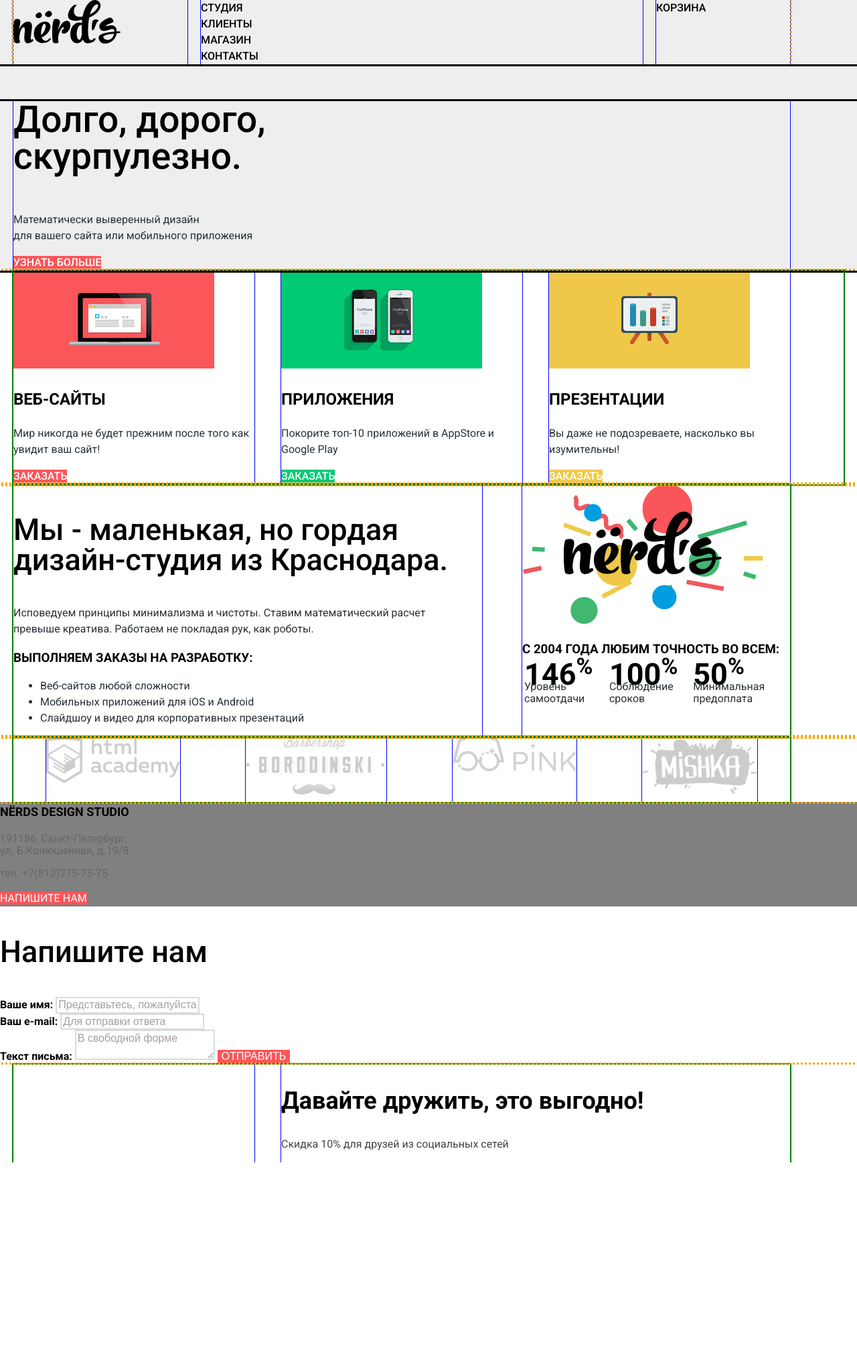
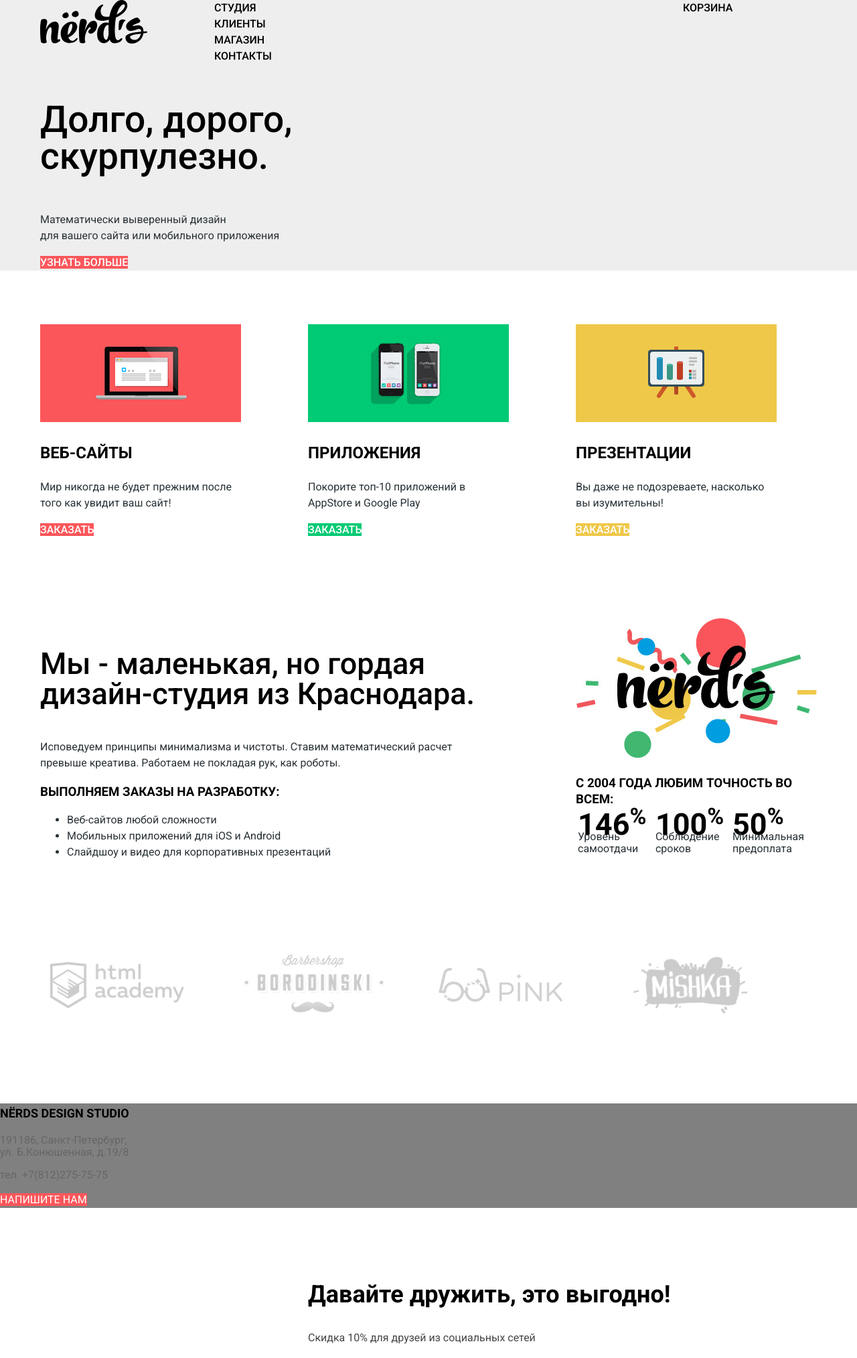
Before and after one commit to dmitryvagin/453961-nerds, a plain HTML site: page index.html in a window 1280 px wide. Shown: the whole page at 67% size. Before the commit the page ends 1735 px from the top, so only its background shows below. Drawn offline with Linux system fonts and the light colour scheme.

Commit message:
Сетка Nerds

```diff
--- a/css/style.css
+++ b/css/style.css
@@ -337,7 +337,7 @@ a {
     border-bottom: 2px solid #fb565a;
 }
 
-.container-heading {
+.main-heading {
     font-size: 55px;
     font-weight: 500;
     line-height: 55px;
@@ -499,230 +499,191 @@ a {
 
 /* Сетка хедера */
 
-.header-wrapper {
-    outline: 3px solid black;
+.main-header {
+    margin-bottom: 80px;
 }
 
 .main-navigation {
     display: flex;
-    width: 1160px;
-    margin: 0 20px;
-    outline: 3px dotted orange;
-    justify-content: space-between;
+    justify-content: space-between
 }
 
 .main-header-logo {
-    outline: 1px solid blue;
-    width: 260px;
+    width: 200px;
 }
 
 .site-navigation {
-    outline: 1px solid blue;
+    width: 640px;
     margin: 0;
     padding: 0;
-    width: 660px;
+    list-style: none;
 }
 
 .site-navigation-basket {
-    outline: 1px solid blue;
     width: 200px;
 }
 
-.slide-1 {
-    outline: 3px solid black;
+.container {
+    width: 1160px;
+    margin: 0 auto;
+    padding: 0 20px;
 }
 
-.promo {
-    width: 1160px;
-    margin: 0 20px;
-    outline: 1px solid blue;
+.promo-content {
+    width: 400px;
 }
 
 /* Сетка раздела услуг */
 
-.main-container {
-
-}
-
-.services-wrapper {
-    outline: 3px dotted orange;
-}
-
-.services {
-    margin: 0 20px;
-    outline: 2px solid green;
-}
-
 .services-list {
     display: flex;
-    flex: wrap;
-    width: 1160px;
     margin: 0;
     padding: 0;
+    list-style: none;
 }
 
 .services-item {
-    width: 360px;
-    margin-right: 40px;
-    outline: 1px solid blue;
+    width: 300px;
+    margin-right: 100px;
 }
 
 .services-item:nth-child(3n) {
     margin-right: 0;
-    outline: 1px solid blue;
 }
 
-/* Сетка раздела информации */
-
-.info-wrapper {
-    outline: 3px dotted orange;
+.services {
+    margin-bottom: 80px;
 }
 
-.info {
+/* Сетка раздела с информацией */
+
+.info-columns {
     display: flex;
-    width: 1160px;
-    margin: 0 20px;
-    outline: 2px solid green;
+    justify-content: space-between;
+    padding-top: 40px;
+    margin-bottom: 80px;
 }
 
 .about {
-    width: 700px;
-    margin-right: 60px;
-    outline: 1px solid blue;
+    width: 760px;
 }
 
 .stats {
-    width: 400px;
-    outline: 1px solid blue;
+    width: 360px;
 }
 
-/* Сетка раздела клиентов */
-
-.clients-wrapper {
-    outline: 3px dotted orange;
-}
+/* Сетка раздела с клиентами */
 
 .clients {
-    width: 1160px;
-    margin: 0 20px;
-    outline: 2px solid green;
+    padding-top: 45px;
+    margin-bottom: 45px;
 }
 
 .clients-list {
     display: flex;
+    justify-content: space-around;
+    align-items: center;
     margin: 0;
     padding: 0;
-    justify-content: space-around;
+    list-style: none;
 }
 
 .clients-item {
-    outline: 1px solid blue;
+    width: 260px;
 }
 
 /* Сетка футера */
 
-.footer-map {
-    background-color: gray;
+.main-footer {
+    padding-top: 80px;
 }
 
-.footer-wrapper {
-    outline: 3px dotted orange;
+.footer-map {
+    background-color: grey;
 }
 
 .footer-last {
-    display: flex;
-    justify-content: space-between;
-    width: 1160px;
-    margin: 0 20px;
-    outline: 2px solid green;
+    padding-top: 75px;
+    padding-bottom: 75px;
 }
 
 .footer-social {
     margin: 0;
     padding: 0;
     width: 360px;
-    outline: 1px solid blue;
 }
 
 .footer-promo {
+    margin: 0;
+    padding: 0;
     width: 760px;
-    outline: 1px solid blue;
+}
+
+.footer-last .container {
+    display: flex;
+    justify-content: space-between;
 }
 
 /* Сетка страницы CATALOG */
 
-.container-heading {
-    outline: 1px solid blue;
-    width: 760px;
-    margin-left: auto;
-    margin-right: auto;
+.main-heading {
+    text-align: center;
+    padding-top: 85px;
+    padding-bottom: 115px;
 }
 
-.main-wrapper {
-    outline: 4px dotted orange;
+.catalog-columns {
     display: flex;
     justify-content: space-between;
-    width: 1160px;
-    margin: 60px 20px;
 }
 
 .filters {
-    outline: 3px solid grey;
     width: 300px;
 }
 
 .catalog {
-    outline: 3px solid grey;
-    width: 800px;
+    width: 760px;
+    min-height: 1918px;
 }
 
 .sorting {
     display: flex;
     justify-content: space-between;
-    margin-left: 40px;
-    width: 760px;
-    outline: 2px solid green;
 }
 
 .sorting p {
-    outline: 1px solid blue;
-    width: 260px;
     margin: 0;
+    padding: 0;
+    width: 160px;
 }
 
-.sorting ul {
-    outline: 1px solid blue;
-    width: 460px;
+.sorting-list {
     margin: 0;
     padding: 0;
-}
-
-.catalog-wrapper {
-    margin-left: 40px;
-    width: 760px;
-    outline: 3px dotted orange;
+    width: 380px;
 }
 
 .catalog-list {
     display: flex;
     flex-wrap: wrap;
     justify-content: space-between;
-    width: 760px;
     margin: 0;
     padding: 0;
+    list-style: none;
+    margin-bottom: 60px;
 }
 
-.catalog-item {
-    outline: 1px solid blue;
+.catalog-list li {
     width: 360px;
     margin-bottom: 33px;
 }
 
 .pagination-list {
-    outline: 1px solid blue;
-    width: 500px;
     margin: 0;
     padding: 0;
-    margin-left: 40px;
-    margin-top: 60px;
+    list-style: none;
 }
+
+.inner-page .main-footer {
+    padding-top: 63px;
+}
--- a/index.html
+++ b/index.html
@@ -11,8 +11,7 @@
 <body>
 
     <header class="main-header">
-        <div class="header-wrapper">
-            <nav class="main-navigation">
+        <nav class="main-navigation container">
             <a class="main-header-logo">
                 <img src="img/SVG/nerds-logo.svg" width="160" height="65" alt="Логотип Nerds 1">
             </a>
@@ -24,9 +23,8 @@
             </ul>
             <a href="#" class="site-navigation-basket">Корзина</a>
         </nav>
-        </div>
 
-        <div class="slide-1">
+        <div class="slide-1 container">
             <article class="promo">
                 <div class="promo-content">
                     <p class="slide-title">Долго, дорого, <br> скурпулезно.</p>
@@ -60,10 +58,9 @@
     </header>
 
 
-    <main class="main-container">
+    <main class="container">
         <h1 class="visually-hidden">Нёрдс: главная страница.</h1>
 
-        <div class="services-wrapper">
         <section class="services">
             <h2 class="visually-hidden">Услуги сайта Nerds</h2>
             <ul class="services-list">
@@ -87,10 +84,8 @@
                 </li>
             </ul>
         </section>
-        </div>
 
-        <div class="info-wrapper">
-            <div class="info">
+        <div class="info-columns">
             <section class="about">
                 <h2 class="visually-hidden">Об услугах Нёрдс</h2>
                 <p>Мы - маленькая, но гордая <br> дизайн-студия из Краснодара.</p>
@@ -121,11 +116,9 @@
                 </table>
             </section>
         </div>
-        </div>
 
-        <section class="clients-wrapper">
+        <section class="clients">
             <h2 class="visually-hidden">Клиенты Нёрдс</h2>
-            <div class="clients">
             <ul class="clients-list">
                 <li class="clients-item">
                     <a href="https://htmlacademy.ru/intensive/htmlcss">
@@ -148,7 +141,6 @@
                     </a>
                 </li>
             </ul>
-            </div>
         </section>
 
     </main>
@@ -163,7 +155,8 @@
                 <a class="write-us-btn" href="#">Напишите нам</a>
             </div>
         </div>
-        <section class="write-us">
+
+        <!--<section class="write-us">
             <p>Напишите нам</p>
             <form action="#" method="get">
                 <div class="half-width">
@@ -178,9 +171,10 @@
                 <textarea class="user-content" id="user-content" placeholder="В свободной форме"></textarea>
                 <input class="submit-button" type="submit" value="Отправить">
             </form>
-        </section>
-        <div class="footer-wrapper">
+        </section>-->
+
         <div class="footer-last">
+            <div class="container">
                 <ul class="footer-social">
                     <li>
                         <a class="social-button" href="#">
```
Also changed, not shown: catalog.html (+5 -10 lines). Lines whose indentation alone changed are shown as unchanged.
